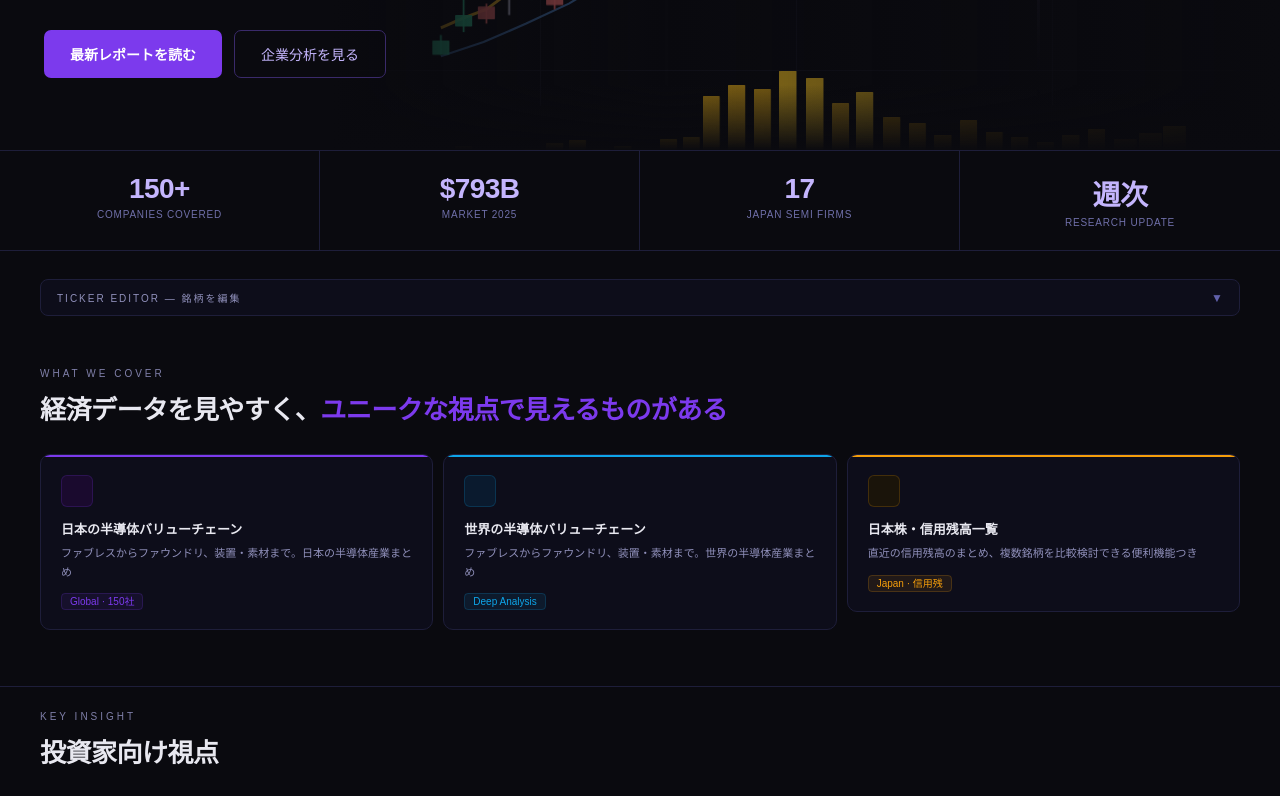
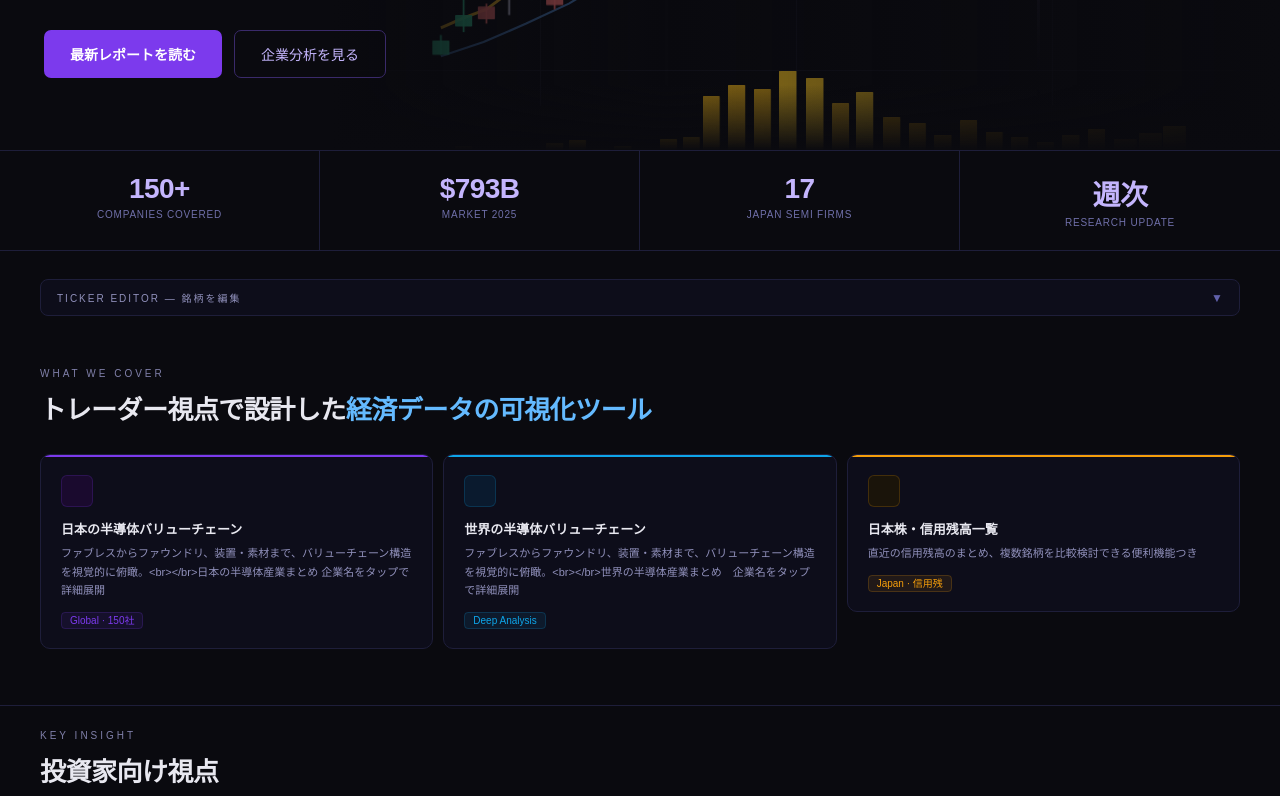
Before and after one commit to miho1031/top, a React (Vite) app: page / in a window 1280 px wide. Shown: the part 504-1300 px from the top of the page. Built offline with nearby package versions, Linux system fonts and the light colour scheme.

Commit message:
Update App.jsx

```diff
--- a/src/App.jsx
+++ b/src/App.jsx
@@ -274,8 +274,8 @@ function ChartHero() {
 }
 
 const features = [
-  { color: "#7c3aed", bg: "#1a0a2e", title: "日本の半導体バリューチェーン", body: "ファブレスからファウンドリ、装置・素材まで。日本の半導体産業まとめ", tag: "Global · 150社", url: "https://japansemicondu.netlify.app/" },
-  { color: "#0ea5e9", bg: "#0a1a2e", title: "世界の半導体バリューチェーン", body: "ファブレスからファウンドリ、装置・素材まで。世界の半導体産業まとめ", tag: "Deep Analysis", url: "https://teal-melomakarona-306990.netlify.app/" },
+  { color: "#7c3aed", bg: "#1a0a2e", title: "日本の半導体バリューチェーン", body: "ファブレスからファウンドリ、装置・素材まで、バリューチェーン構造を視覚的に俯瞰。<br></br>日本の半導体産業まとめ 企業名をタップで詳細展開", tag: "Global · 150社", url: "https://japansemicondu.netlify.app/" },
+  { color: "#0ea5e9", bg: "#0a1a2e", title: "世界の半導体バリューチェーン", body: "ファブレスからファウンドリ、装置・素材まで、バリューチェーン構造を視覚的に俯瞰。<br></br>世界の半導体産業まとめ　企業名をタップで詳細展開", tag: "Deep Analysis", url: "https://teal-melomakarona-306990.netlify.app/" },
   { color: "#f59e0b", bg: "#1a140a", title: "日本株・信用残高一覧", body: "直近の信用残高のまとめ、複数銘柄を比較検討できる便利機能つき", tag: "Japan · 信用残", url: "https://tradercat.site/report/show_margin.php" },
   // { color: "#10b981", bg: "#0a1a14", title: "時価総額・業績トラッキング", body: "主要150社の時価総額・売上・成長率を一覧で比較。数字で語る企業の実力。", tag: "Interactive" },
   // { color: "#e04040", bg: "#1a0a0a", title: "競争優位（モート）分析", body: "なぜその企業が強いのか。特許・市場シェア・サプライチェーン支配力を本質から分析。", tag: "Moat" },
@@ -359,7 +359,7 @@ export default function App() {
       <div className="section-pad" style={{ padding: "24px 40px 56px" }}>
         <div style={{ fontSize: 10, letterSpacing: "0.3em", color: "#8080aa", textTransform: "uppercase", marginBottom: 10 }}>What we cover</div>
         <div style={{ fontSize: "clamp(20px,4vw,26px)", fontWeight: 700, color: "#e8e8f0", marginBottom: 28, letterSpacing: "-0.02em" }}>
-          経済データを見やすく、<span style={{ color: "#7c3aed" }}>ユニークな視点で見えるものがある</span>
+          トレーダー視点で設計した<span style={{ color: "#64baff" }}>経済データの可視化ツール</span>
         </div>
 <div className="feature-grid" style={{ display: "grid", gridTemplateColumns: "repeat(3,1fr)", gap: 10 }}>
   {features.map(f => (
```
